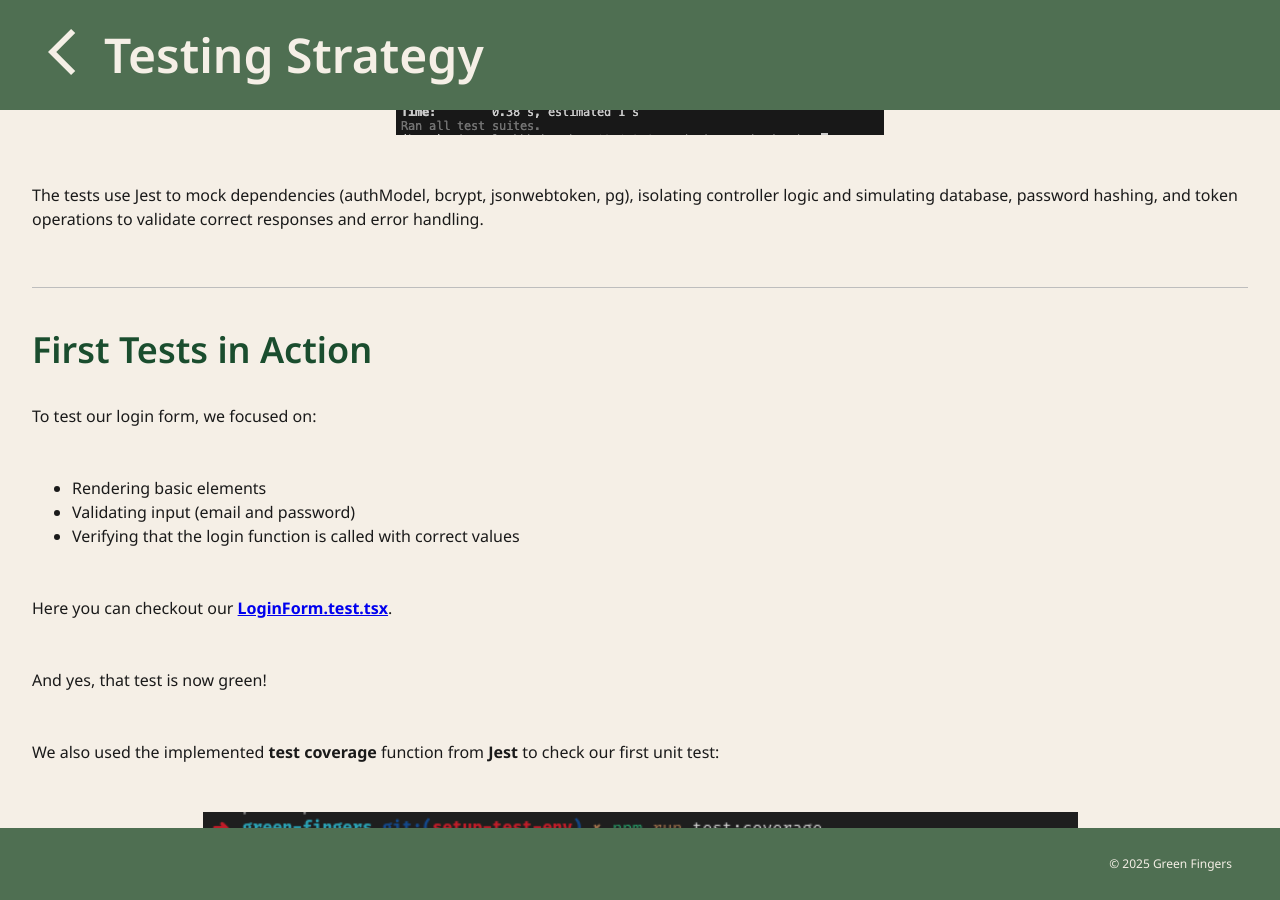
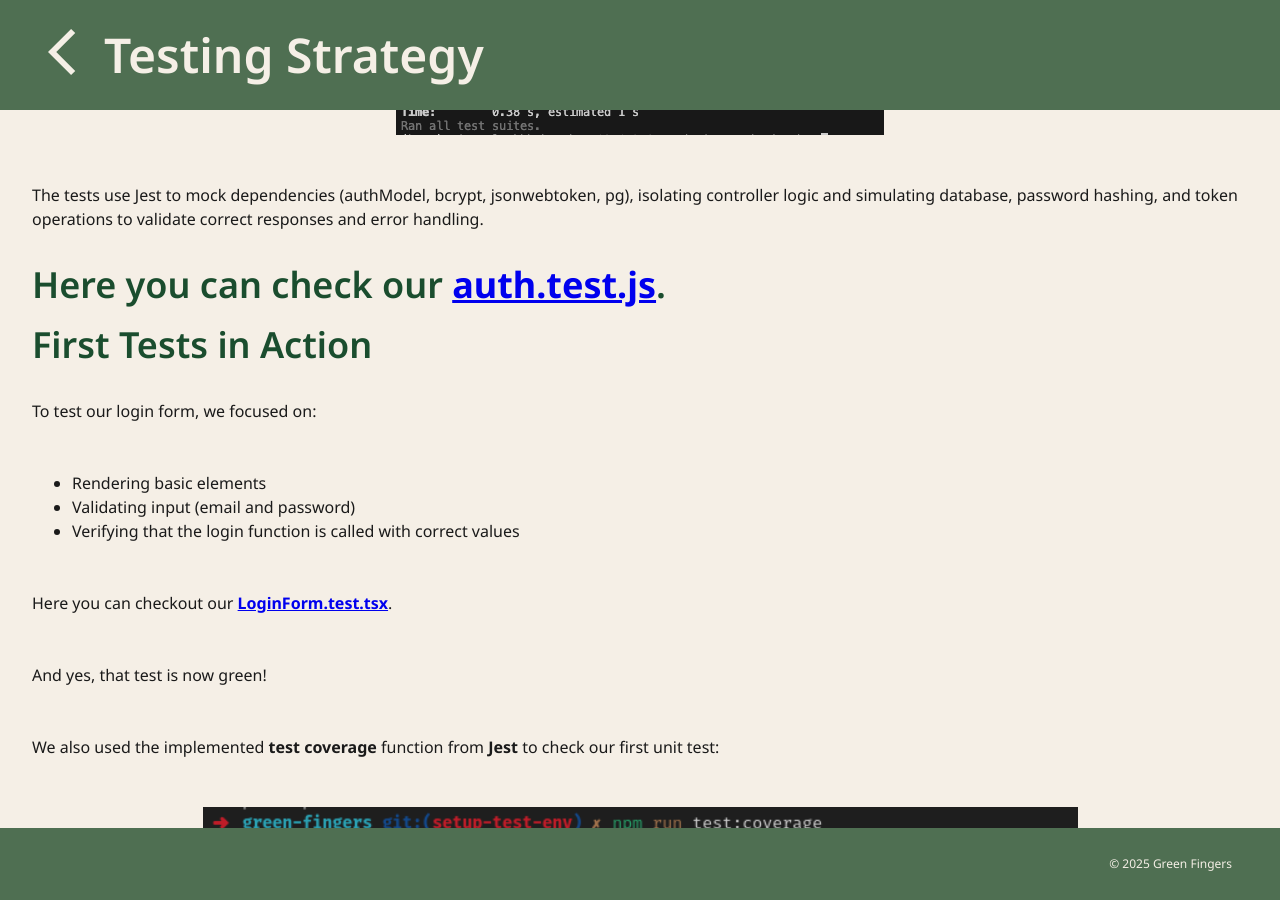
Before and after one commit to Green-Fingers-App/gardeningApp, a Jekyll site: the page built from docs/_posts/2025-04-13-first-testing.md, in a window 1280 px wide and 900 px high, scrolled down 1806 px. Built offline with Jekyll 4.4.1, drawn with Linux system fonts in a browser that asks for light colours; comment, search, counter and statistics services are not loaded.

Commit message:
Update 2025-04-13-first-testing.md

```diff
--- a/docs/_posts/2025-04-13-first-testing.md
+++ b/docs/_posts/2025-04-13-first-testing.md
@@ -34,6 +34,7 @@ We also implementing **unit tests for our authentication logic** in our backend
 
 The tests use Jest to mock dependencies (authModel, bcrypt, jsonwebtoken, pg), isolating controller logic and simulating database, password hashing, and token operations to validate correct responses and error handling.
 
+Here you can check our [**auth.test.js**](https://github.com/DHBW-Malte/gardeningApp-backend/blob/main/__tests__/auth.test.js).
 ---
 
 ## First Tests in Action
```
